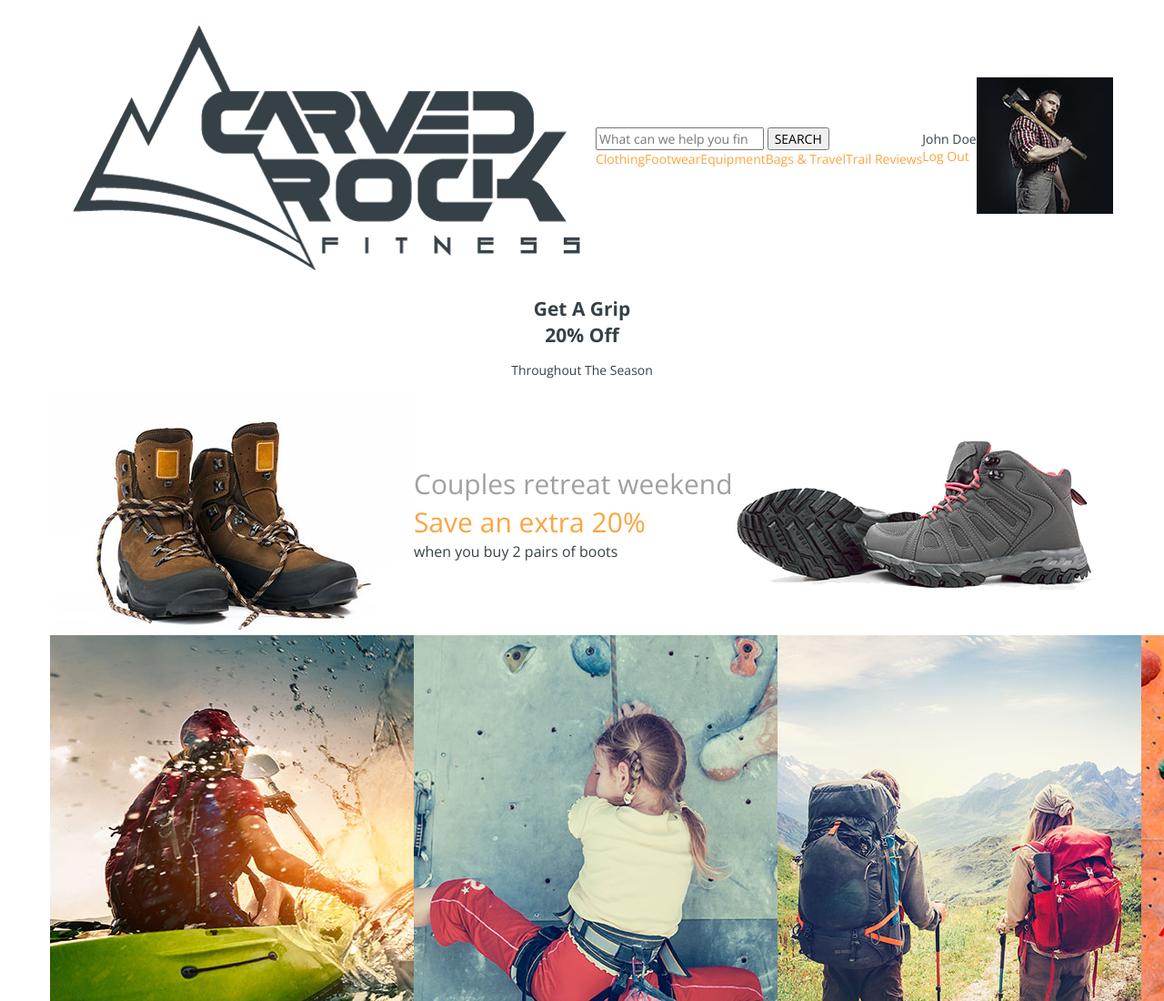
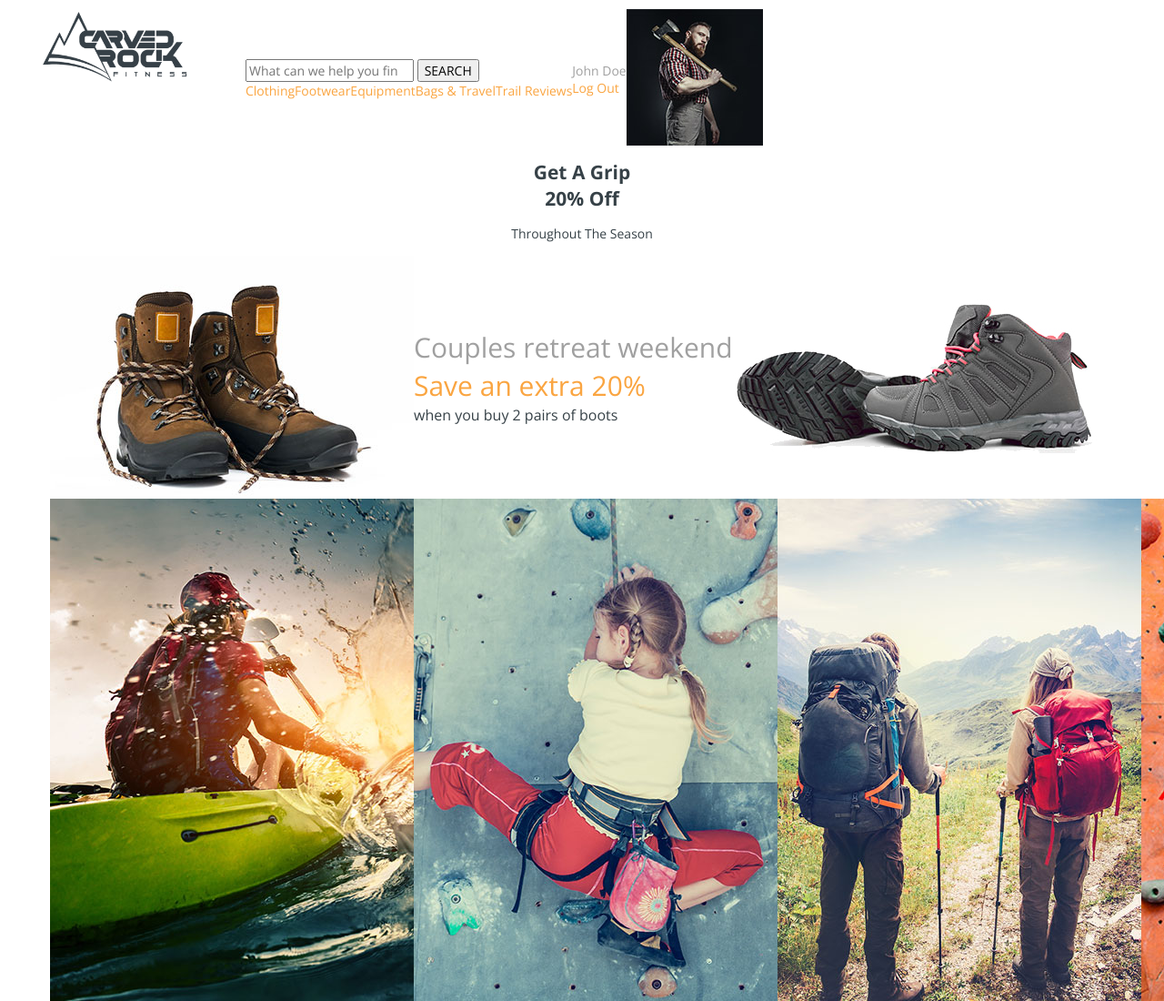
Before and after one commit to 47analogy/rock-climbing-landing-page, a website: page index.html in a window 1280 px wide. Shown: the top 1100 px of the page at 91% size. Drawn offline with nearby package versions, Linux system fonts and the light colour scheme.

Commit message:
add header brand logo classes

```diff
--- a/css/main.css
+++ b/css/main.css
@@ -79,12 +79,12 @@ section {
 
 .btn-default {
   color: #ffffff;
-  background: #faa541;
+  background-color: #faa541;
 }
 
 .btn-primary {
   color: #ffffff;
-  background: #364147;
+  background-color: #364147;
 }
 
 .form-control {
@@ -108,3 +108,20 @@ section {
   font-size: 30px;
   color: #faa541;
 }
+
+.header-nav {
+  border-bottom: 1px;
+  color: #a0a0a0;
+}
+
+.brand {
+  width: 170px;
+  height: 85px;
+  margin-left: -15px;
+  margin-right: 60px;
+}
+
+.logo {
+  max-width: 100%;
+  height: auto;
+}
--- a/index.html
+++ b/index.html
@@ -11,12 +11,16 @@
   </head>
   <body>
     <!-- NAVIGATION -->
-    <nav>
+    <nav class="header-nav">
       <div class="container flex space-between">
         <!-- BRANDING -->
-        <div class="flex align-center">
+        <div class="flex align-center brand">
           <a href="#">
-            <img alt="Carved Rock Fitness" src="img/carved-rock-logo.png" />
+            <img
+              class="logo"
+              alt="Carved Rock Fitness"
+              src="img/carved-rock-logo.png"
+            />
           </a>
         </div>
         <!-- SEARCH -->
```
